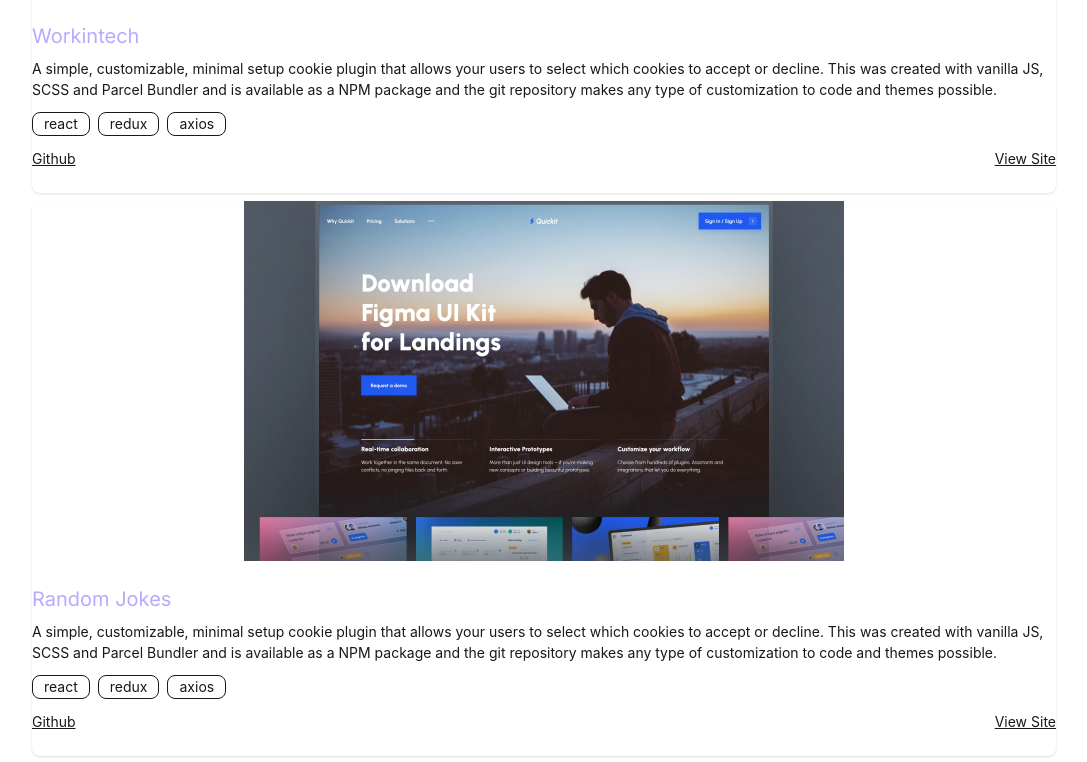
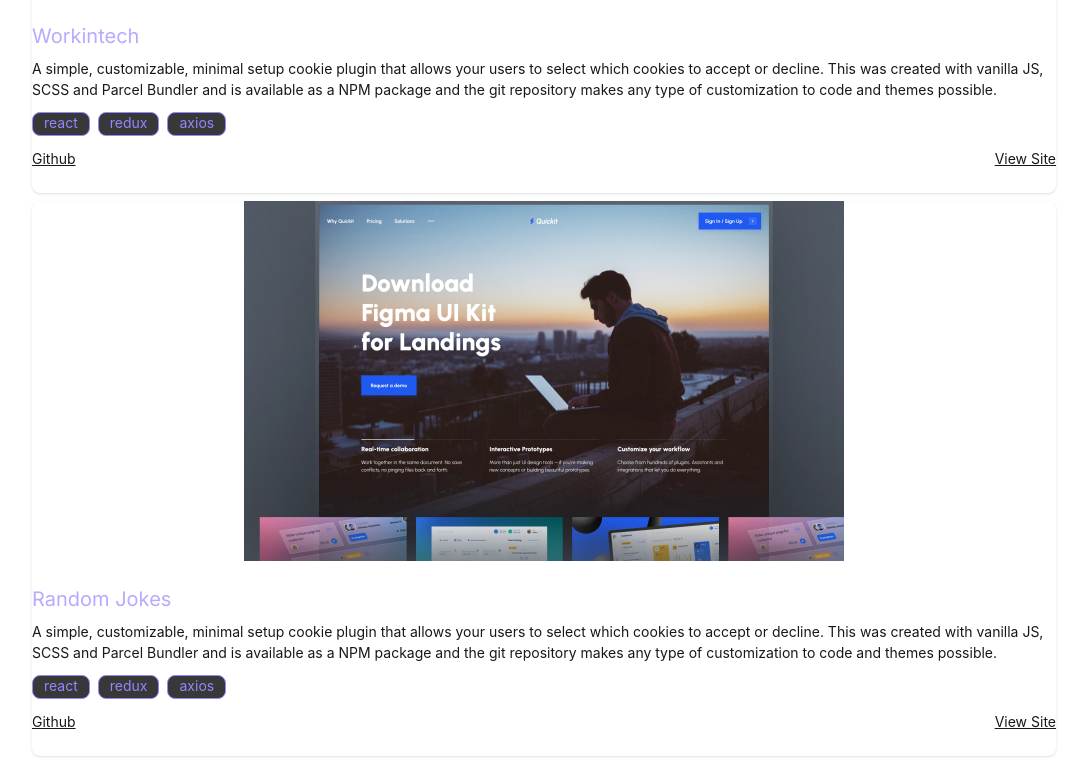
Before and after one commit to FatihPehlevan/WiT-Frontend-Portfolio-Challenge, a React (Vite) app: page / in a window 1280 px wide. Shown: the part 2301-3063 px from the top of the page, without its empty margins (96-1183 px from the left). Built offline with nearby package versions, Linux system fonts and the light colour scheme.

Commit message:
Fixing project tags

```diff
--- a/src/components/ProjectCard.jsx
+++ b/src/components/ProjectCard.jsx
@@ -12,7 +12,10 @@ export default function ProjectCard({ project }) {
         <p>{summary}</p>
         <div className="card-actions justify-start pt-1">
           {tags.map((tag, index) => (
-            <div key={index} className="badge badge-outline">
+            <div
+              key={index}
+              className="badge badge-outline font-inter, text-logo-text bg-dark-link-bg pb-0.5 leading-none"
+            >
               {tag}
             </div>
           ))}
```
